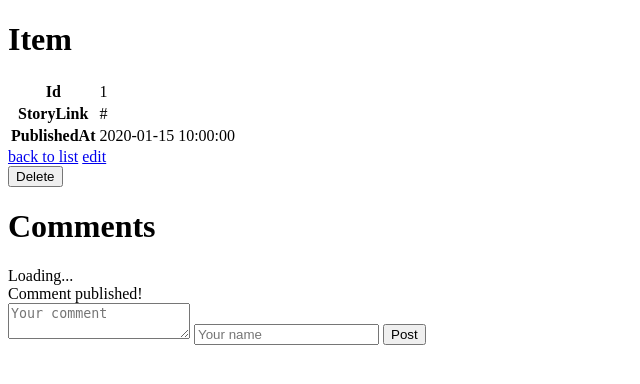
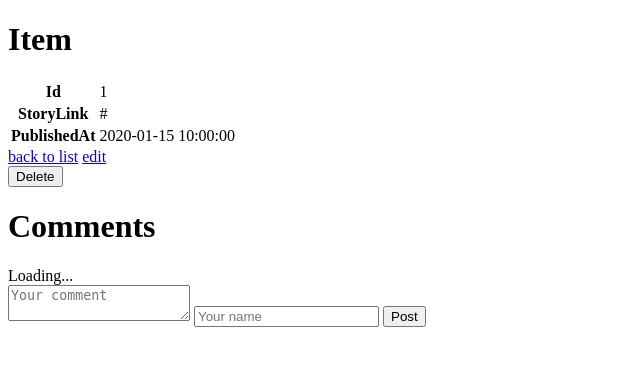
Before and after one commit to dunglas/workshop-panther, a Symfony app: template templates/item/show.html.twig in a window 1280 px wide. Shown: the top 384 px of the page, without its empty margins (0-640 px from the left). Run offline with Twig, Linux system fonts and the light colour scheme; the template is opened without the code that fills it: most values are stand-ins (such as "Sample title", 1, 10 or a date in 2020); some libraries are stand-ins or nearby versions.

Commit message:
Fix HTML

```diff
--- a/templates/item/show.html.twig
+++ b/templates/item/show.html.twig
@@ -8,6 +8,11 @@
         <div id="comments">Loading...</div>
 
         <form id="post-comment">
+            <style>
+                .hidden {
+                    display: none;
+                }
+            </style>
             <div id="status" class="hidden">Comment published!</div>
             <textarea name="body" placeholder="Your comment"></textarea>
             <input name="author" placeholder="Your name"/>
@@ -17,11 +22,6 @@
     </template>
 
     <template id="hn-comment-template">
-        <style>
-        .hidden {
-            display: none;
-        }
-        </style>
         <div class="comment">
             <article><!-- body --></article>
             <p><!-- author --></p>
```
